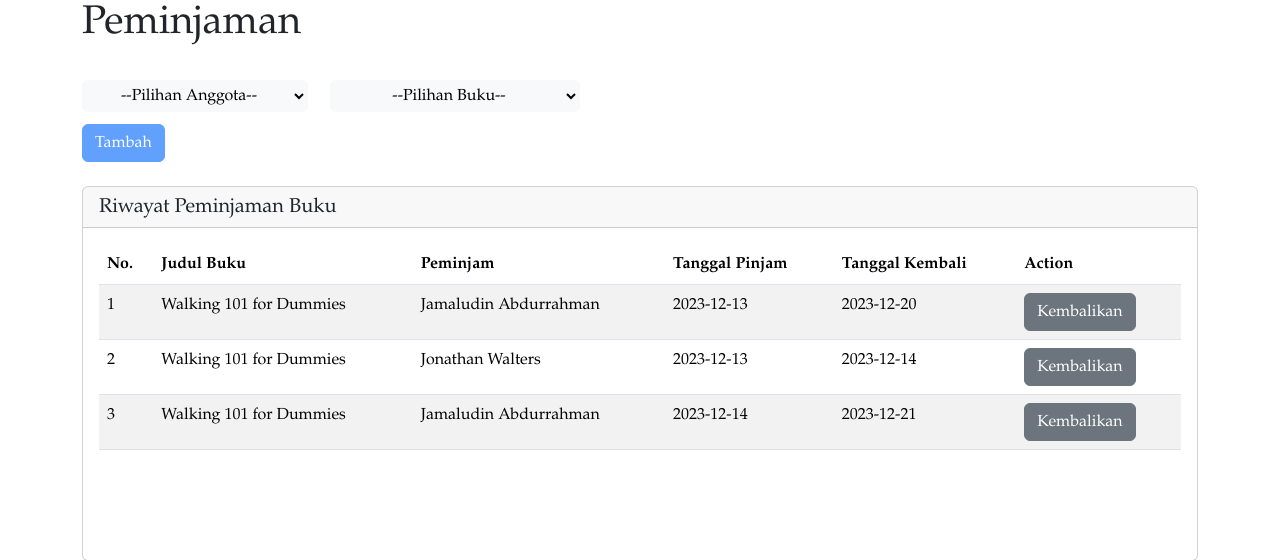
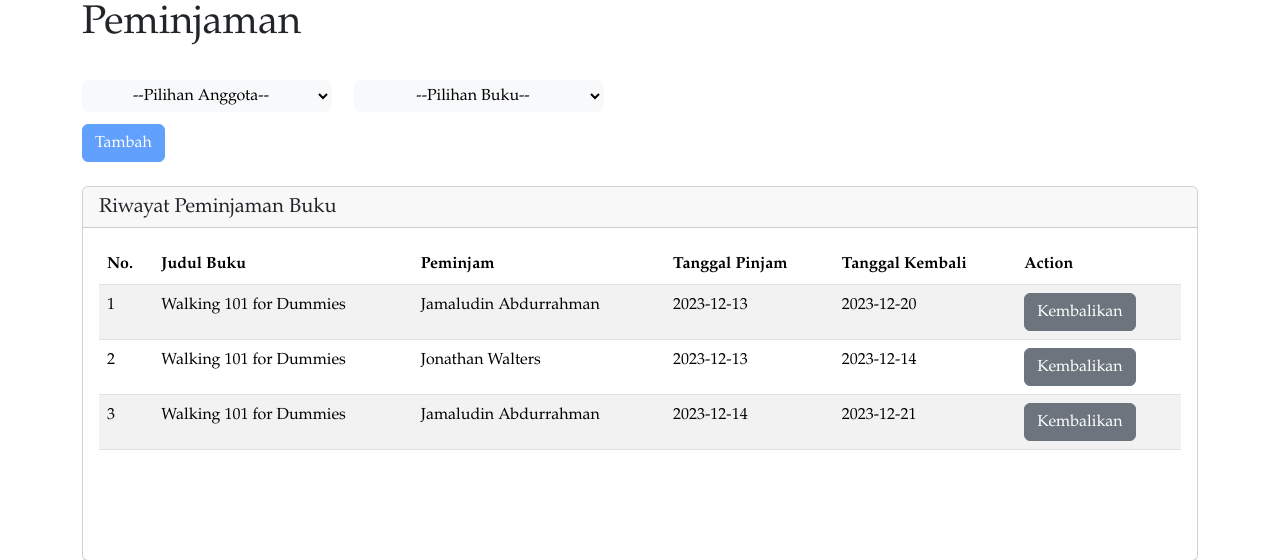
Before and after one commit to Ba3yoo/PAW-PERPUS, a PHP site: page /peminjaman.php in a window 1280 px wide; the page is wider, and only the part inside the window is pictured. Shown: the part 80-640 px from the top of that part. Run offline with PHP 8.4, Linux system fonts and the light colour scheme; data comes from the database, SQL or seed files in the repository.

Commit message:
Update peminjaman.php

```diff
--- a/peminjaman.php
+++ b/peminjaman.php
@@ -30,7 +30,7 @@ $controller = new PinjamController();
     <div class="row">
       <div class="input-group">
         <div class="col-xs-6">
-          <select name="id_peminjam" class="btn btn-light dropdown-toggle" style="max-width: 250px;">
+          <select name="id_peminjam" class="btn btn-light dropdown-toggle" style="width: 250px;">
             <option value="">--Pilihan Anggota--</option>
             <?php
             $controller->dropDownMember();
@@ -38,7 +38,7 @@ $controller = new PinjamController();
         </div>
         <span class="input-group-addon" style="padding:10px;">&nbsp</span>
         <div class="col-xs-6">
-          <select name="dropdown" class="btn btn-light dropdown-toggle" style="max-width: 250px;">
+          <select name="dropdown" class="btn btn-light dropdown-toggle" style="width: 250px;">
             <option value="">--Pilihan Buku--</option>
             <?php
             $controller->dropDownBook();
@@ -97,7 +97,7 @@ $controller = new PinjamController();
     inputs[i].addEventListener('input', () => {
       let selection = []
       inputs.forEach(v => selection.push(v.value))
-      submitter.disabled = selection.includes('')
+      submitter.disabled = selection.includes('') ;
     })
   }
 
```
